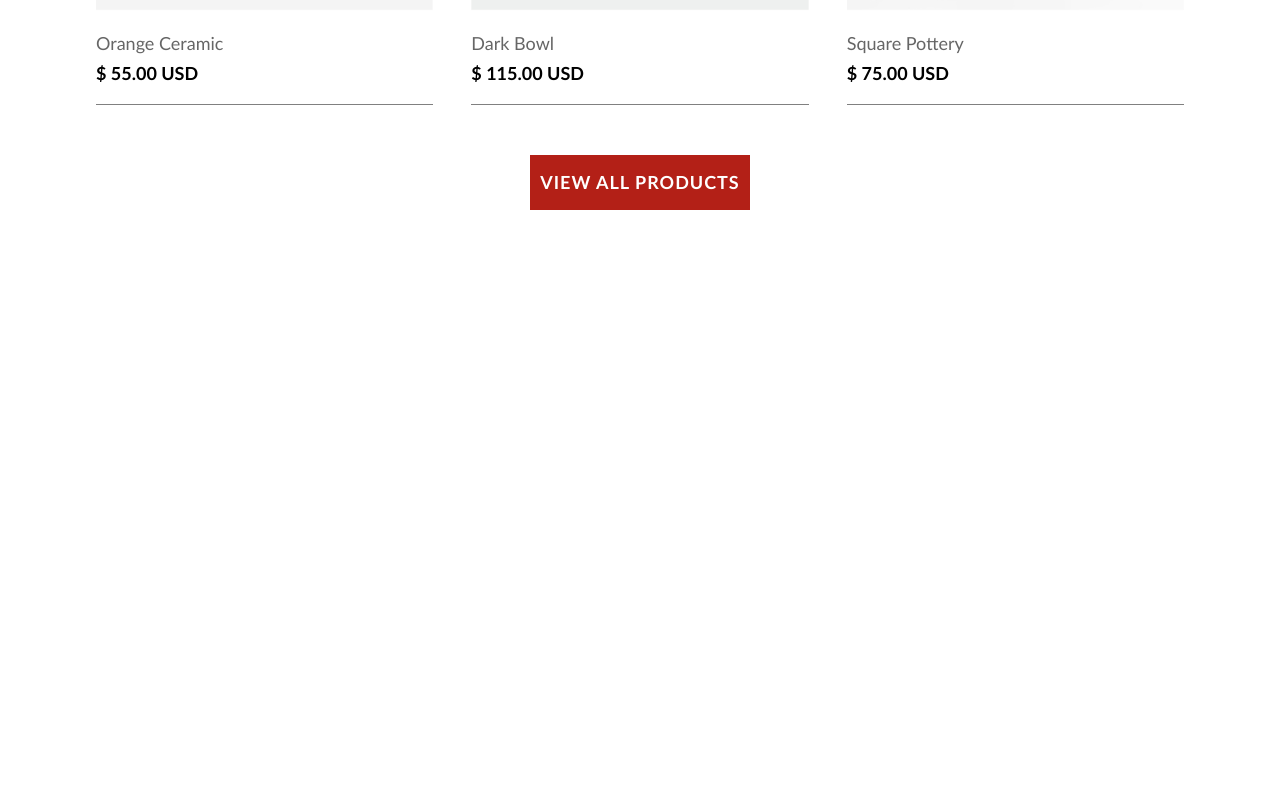
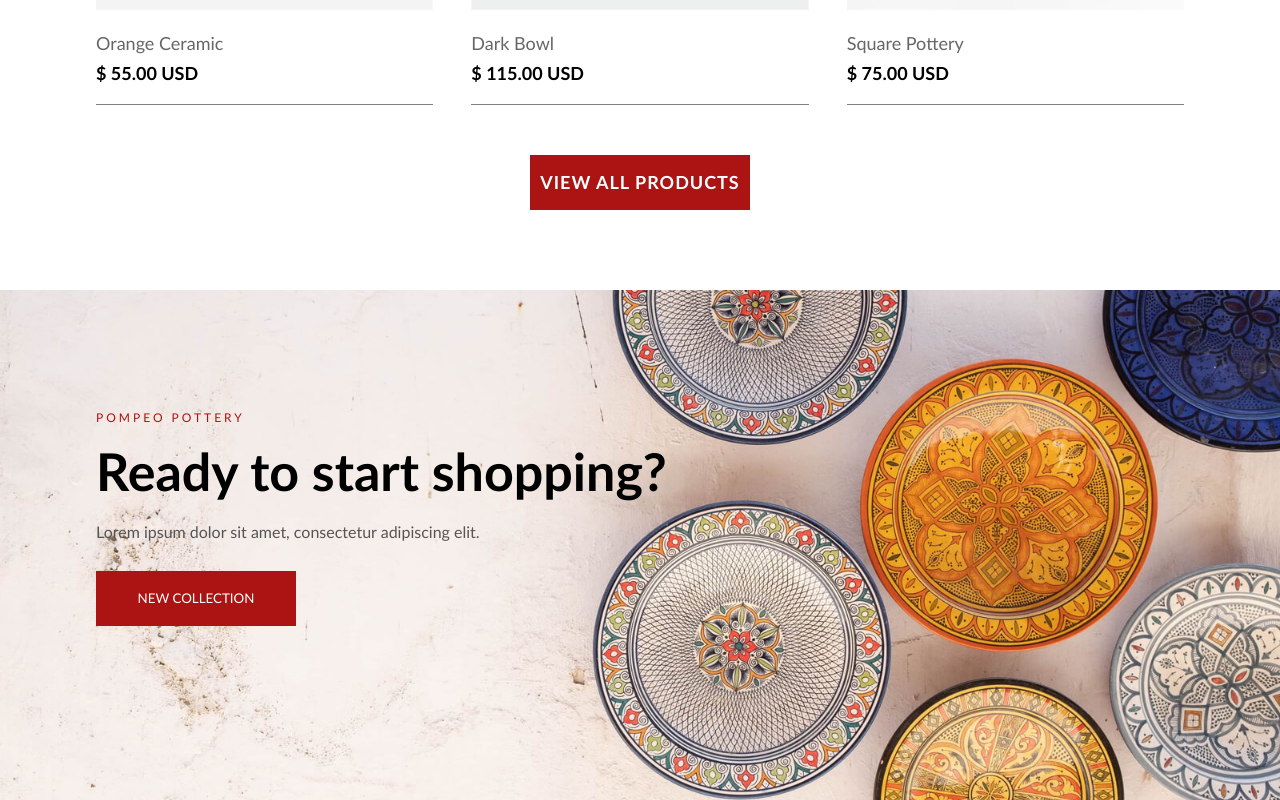
Before and after one commit to vaysovardasher/homework-exam5, a plain HTML site: page homework-exam5-2/index2.html in a window 1280 px wide. Shown: the part 3980-4780 px from the top of the page. Before the commit the page ends 4270 px from the top, so only its background shows below. Drawn offline with Linux system fonts and the light colour scheme.

Commit message:
якта диви дигар сохтам бо номи container5 дар даруни файли index2.html

```diff
--- a/homework-exam5-2/index2.html
+++ b/homework-exam5-2/index2.html
@@ -178,3 +178,16 @@
     </div>
   </body>
 </html>
+<div class="container5">
+  <div class="div16">
+    <p class="parag8">POMPEO POTTERY</p>
+
+    <h1 class="title6">Ready to start shopping?</h1>
+
+    <p class="parag9">
+      Lorem ipsum dolor sit amet, consectetur adipiscing elit.
+    </p>
+
+    <button class="button3">NEW COLLECTION</button>
+  </div>
+</div>
--- a/homework-exam5-2/style2.css
+++ b/homework-exam5-2/style2.css
@@ -253,10 +253,50 @@
   margin: auto;
   width: 220px;
   height: 55px;
-  background-color: #b32017;
+  background-color: rgba(172, 19, 19, 1);
   color: white;
   border: none;
   font-size: 18px;
   font-weight: 700;
   letter-spacing: 1px;
 }
+
+.container5{
+width:100%;
+height:390px;
+background-image:url("../images/Frame\ \(10\).png");
+background-size:cover;
+background-position:center;
+padding-top:120px;
+}
+
+.div16{
+width:85%;
+margin:auto;
+}
+
+.parag8{
+color: rgba(172, 19, 19, 1);
+font-size:12px;
+letter-spacing:3px;
+padding-bottom:15px;
+}
+
+.title6{
+font-size:52px;
+padding-bottom:20px;
+}
+
+.parag9{
+color:#555;
+padding-bottom:30px;
+}
+
+.button3{
+width:200px;
+height:55px;
+background-color: rgba(172, 19, 19, 1);
+color:white;
+border:none;
+cursor:pointer;
+}
```
Also changed, not shown: images/Frame (10).png (added).
